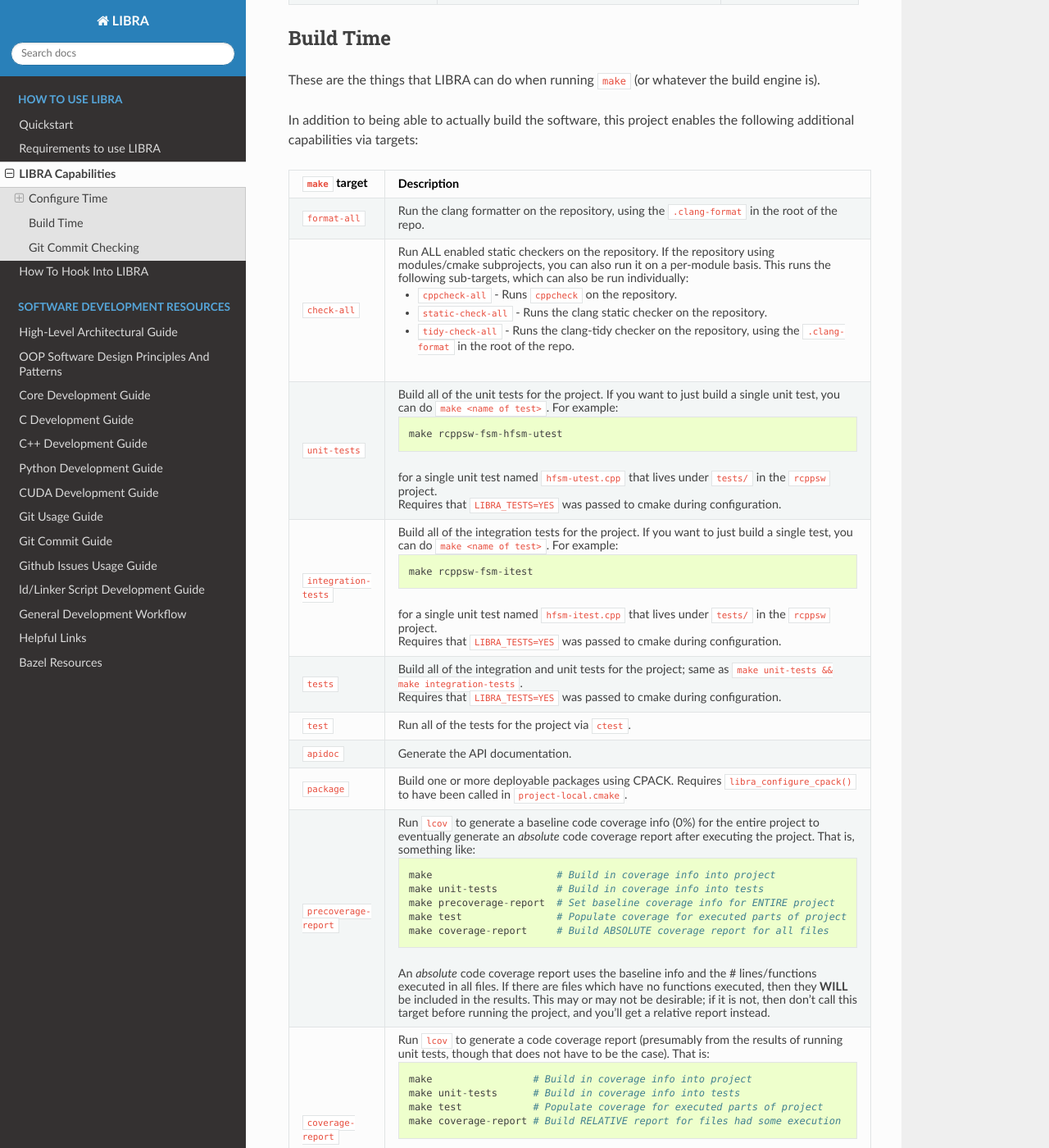
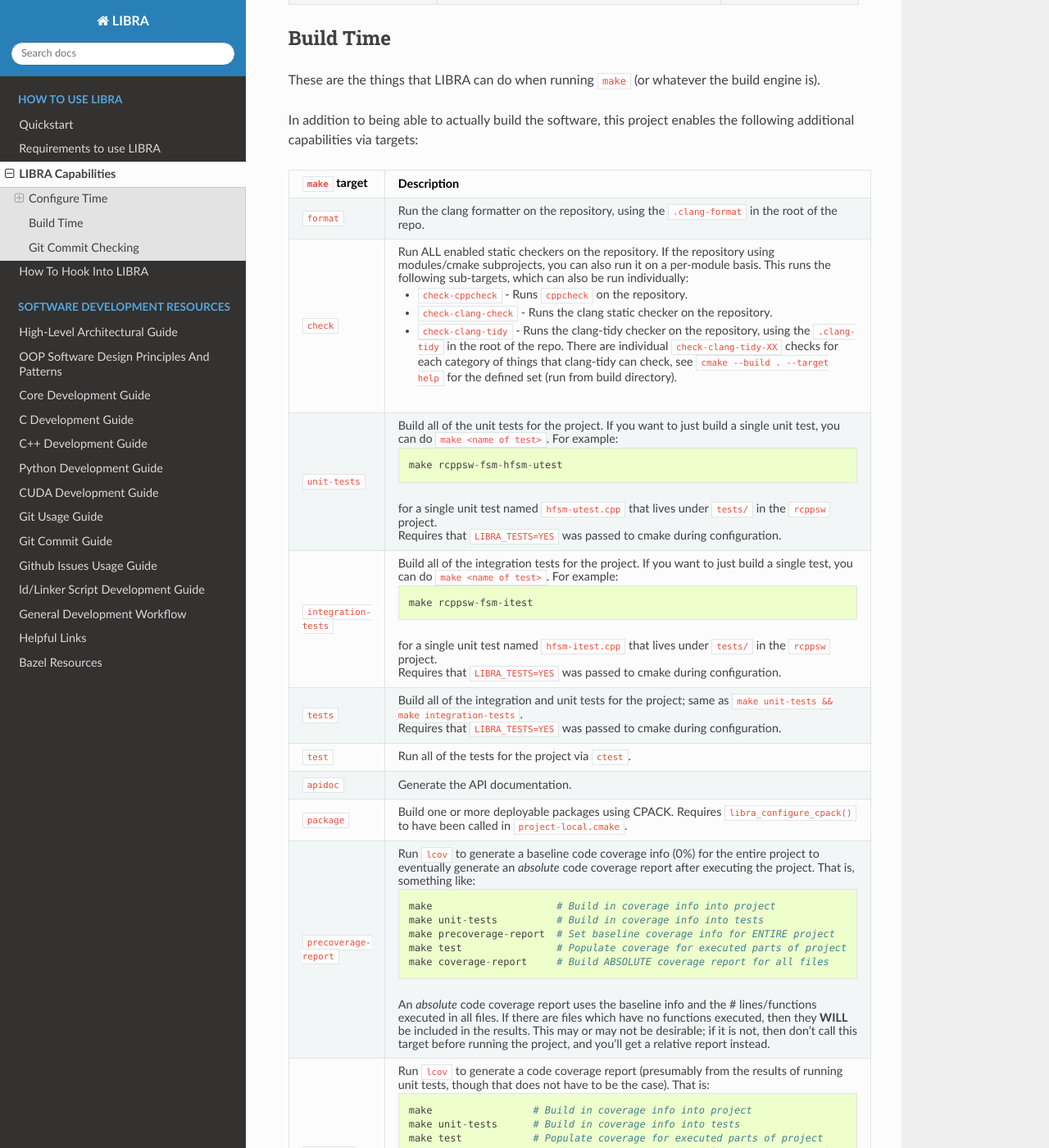
Before and after one commit to jharwell/libra, a Sphinx documentation site: the page built from docs/usage/capabilities.rst, in a window 1280 px wide and 1400 px high, scrolled down 4293 px. Shown: the whole window at 82% size. Built offline with Sphinx 7.4.7 and the Read the Docs theme 3.1.0, drawn with Linux system fonts in a browser that asks for light colours; the version number could not be read and is left out; some of the changed text lies outside the part shown.

Commit message:
enh(#50): More fine-grained clang-tidy analysis
- Also update docs

```diff
--- a/docs/usage/capabilities.rst
+++ b/docs/usage/capabilities.rst
@@ -318,24 +318,28 @@ the following additional capabilities via targets:
 
      - Description
 
-   * - ``format-all``
+   * - ``format``
 
      - Run the clang formatter on the repository, using the ``.clang-format`` in
        the root of the repo.
 
-   * - ``check-all``
+   * - ``check``
 
      - Run ALL enabled static checkers on the repository. If the repository
        using modules/cmake subprojects, you can also run it on a per-module
        basis. This runs the following sub-targets, which can also be run
        individually:
 
-       - ``cppcheck-all`` - Runs ``cppcheck`` on the repository.
+       - ``check-cppcheck`` - Runs ``cppcheck`` on the repository.
 
-       - ``static-check-all`` - Runs the clang static checker on the repository.
+       - ``check-clang-check`` - Runs the clang static checker on the
+         repository.
 
-       - ``tidy-check-all`` - Runs the clang-tidy checker on the repository,
-         using the ``.clang-format`` in the root of the repo.
+       - ``check-clang-tidy`` - Runs the clang-tidy checker on the repository,
+         using the ``.clang-tidy`` in the root of the repo. There are individual
+         ``check-clang-tidy-XX`` checks for each category of things that
+         clang-tidy can check, see ``cmake --build . --target help`` for the
+         defined set (run from build directory).
 
    * - ``unit-tests``
 
@@ -422,11 +426,6 @@ the following additional capabilities via targets:
        skewing reporting coverage. This may or may not be desirable. See
        ``precoverage-report`` if it is undesirable.
 
-   * - ``package``
-
-     - Build a ``.deb`` package from the project and all its sub-project (i.e.,
-       a stand-alone ``.deb``). This is alpha-level functionality.
-
 Git Commit Checking
 ===================
 
```
Also changed, not shown: 6 other files.
